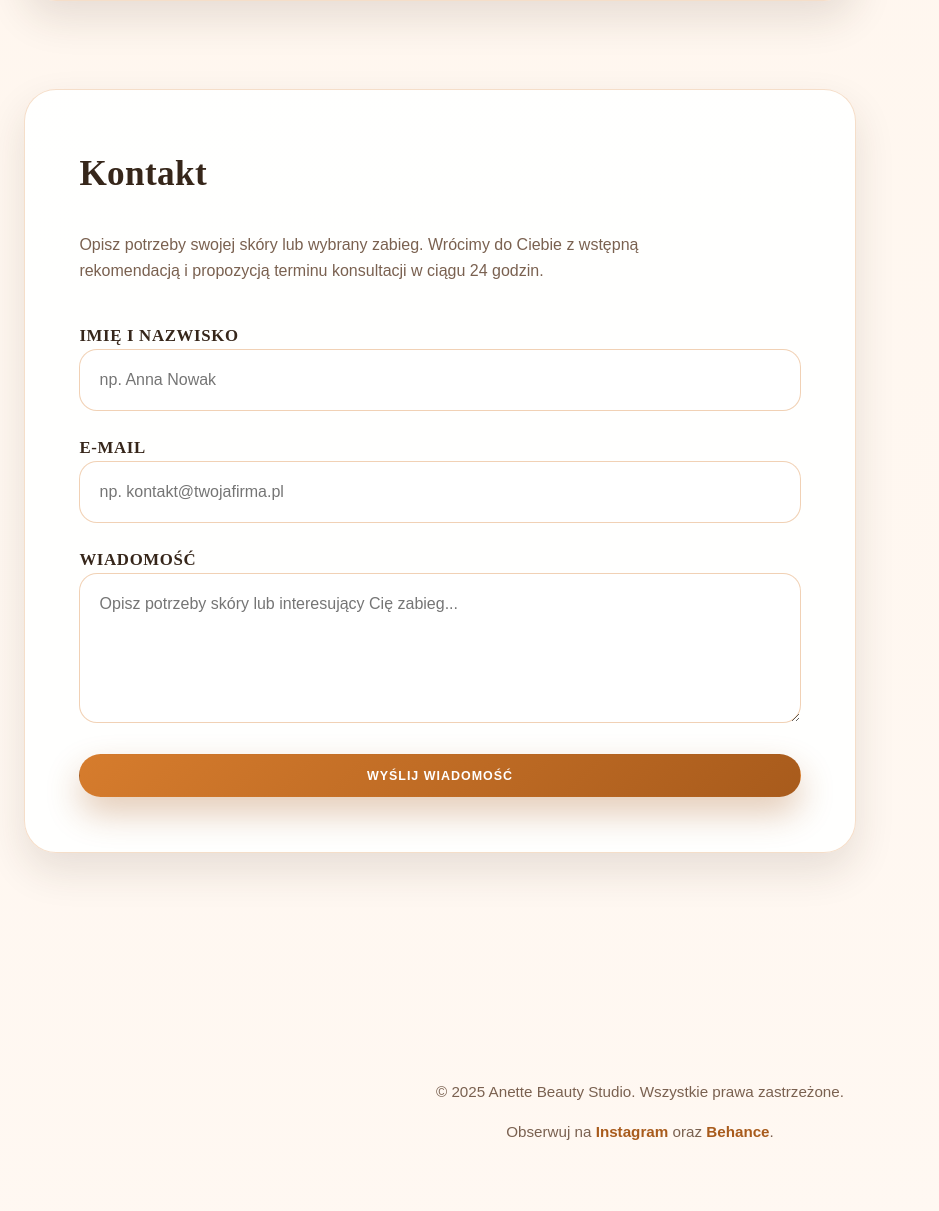
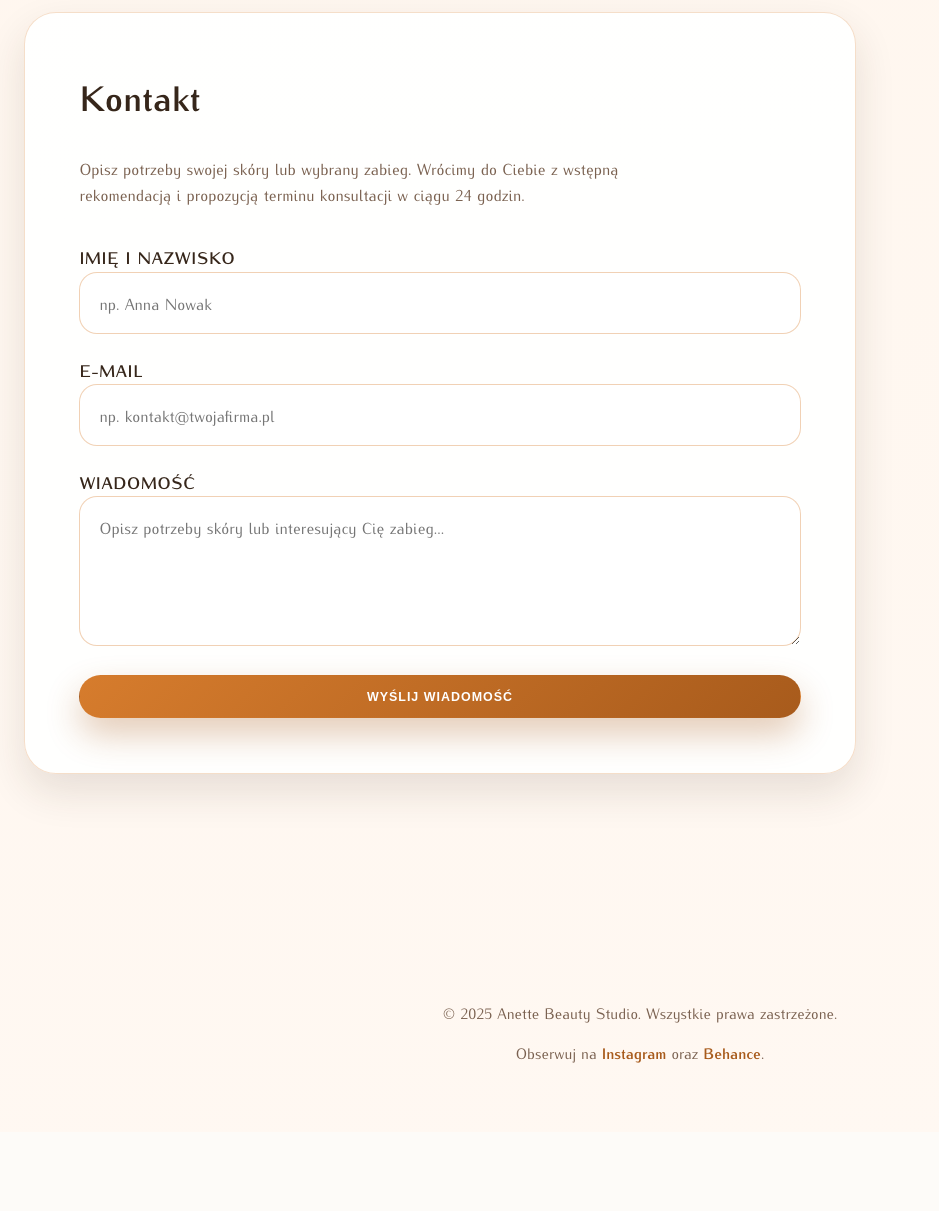
Before and after one commit to htowerpl/anette, a PHP site: page / in a window 1280 px wide. Shown: the part 4950-6161 px from the top of the page, without its empty margins (0-939 px from the left). After the commit the page ends 6013 px from the top, so only its background shows below. Run offline with PHP 8.4, Linux system fonts and the light colour scheme; some libraries are stand-ins or nearby versions; some web fonts are replaced.

Commit message:
Embed local Iwona webfonts

```diff
--- a/styles.css
+++ b/styles.css
@@ -1,5 +1,26 @@
-@import url("https://fonts.cdnfonts.com/css/iwona");
-@import url("https://fonts.cdnfonts.com/css/antykwa-poltawskiego");
+@font-face {
+  font-family: "Iwona";
+  src: url("assets/fonts/iwona/Iwona-Regular.otf") format("opentype");
+  font-weight: 400;
+  font-style: normal;
+  font-display: swap;
+}
+
+@font-face {
+  font-family: "Iwona";
+  src: url("assets/fonts/iwona/Iwona-Italic.otf") format("opentype");
+  font-weight: 400;
+  font-style: italic;
+  font-display: swap;
+}
+
+@font-face {
+  font-family: "Iwona";
+  src: url("assets/fonts/iwona/Iwona-Bold.otf") format("opentype");
+  font-weight: 700;
+  font-style: normal;
+  font-display: swap;
+}
 
 :root {
   color-scheme: light;
@@ -279,7 +302,8 @@
 
 section h2 {
   margin-top: 0;
-  font-family: "Antykwa Poltawskiego", "Iwona", serif;
+  font-family: "Iwona", sans-serif;
+  font-weight: 700;
   font-size: 2.2rem;
   letter-spacing: 0.01em;
 }
@@ -505,8 +532,8 @@
 }
 
 label {
-  font-family: "Antykwa Poltawskiego", "Iwona", serif;
-  font-weight: 600;
+  font-family: "Iwona", sans-serif;
+  font-weight: 700;
   font-size: 1.05rem;
   letter-spacing: 0.04em;
   text-transform: uppercase;
```
Also changed, not shown: other parts of styles.css (+16 -9 lines), assets/fonts/iwona/Iwona-Bold.otf (added), assets/fonts/iwona/Iwona-Italic.otf (added), assets/fonts/iwona/Iwona-Regular.otf (added).
